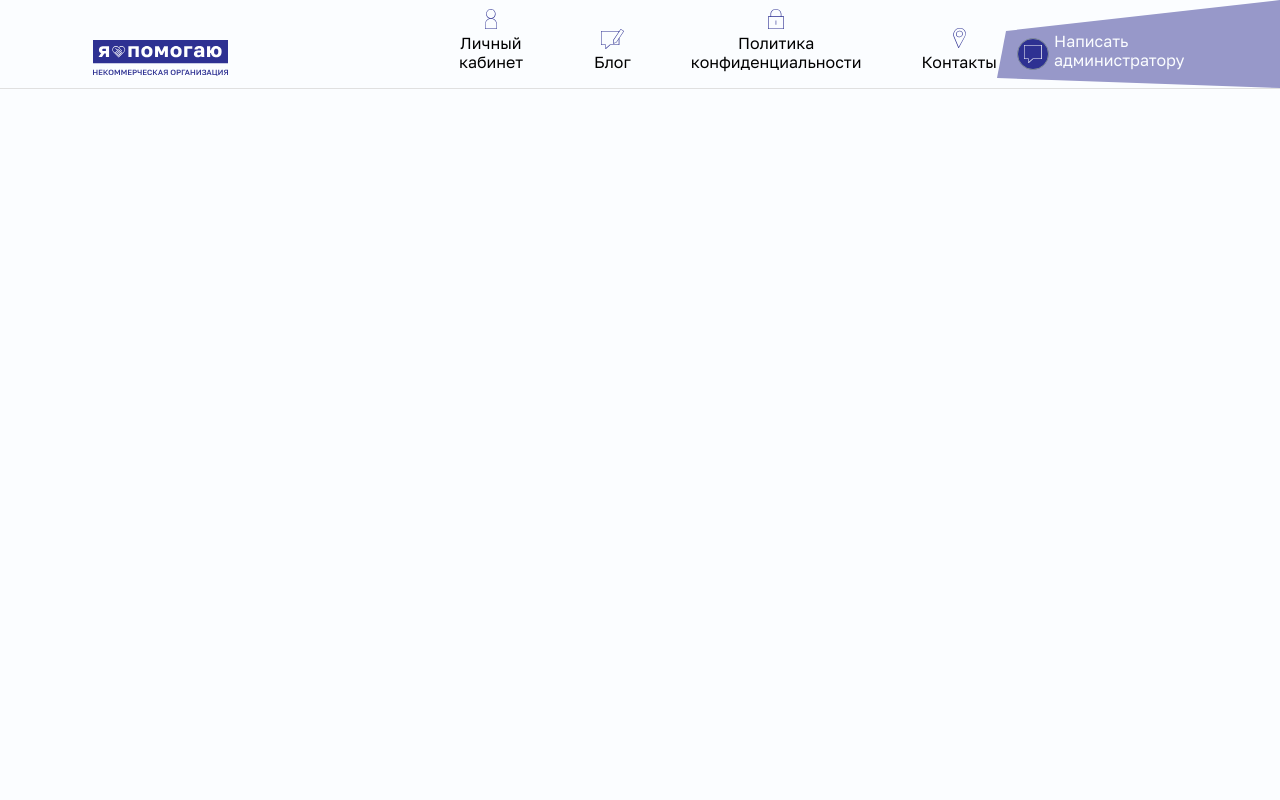
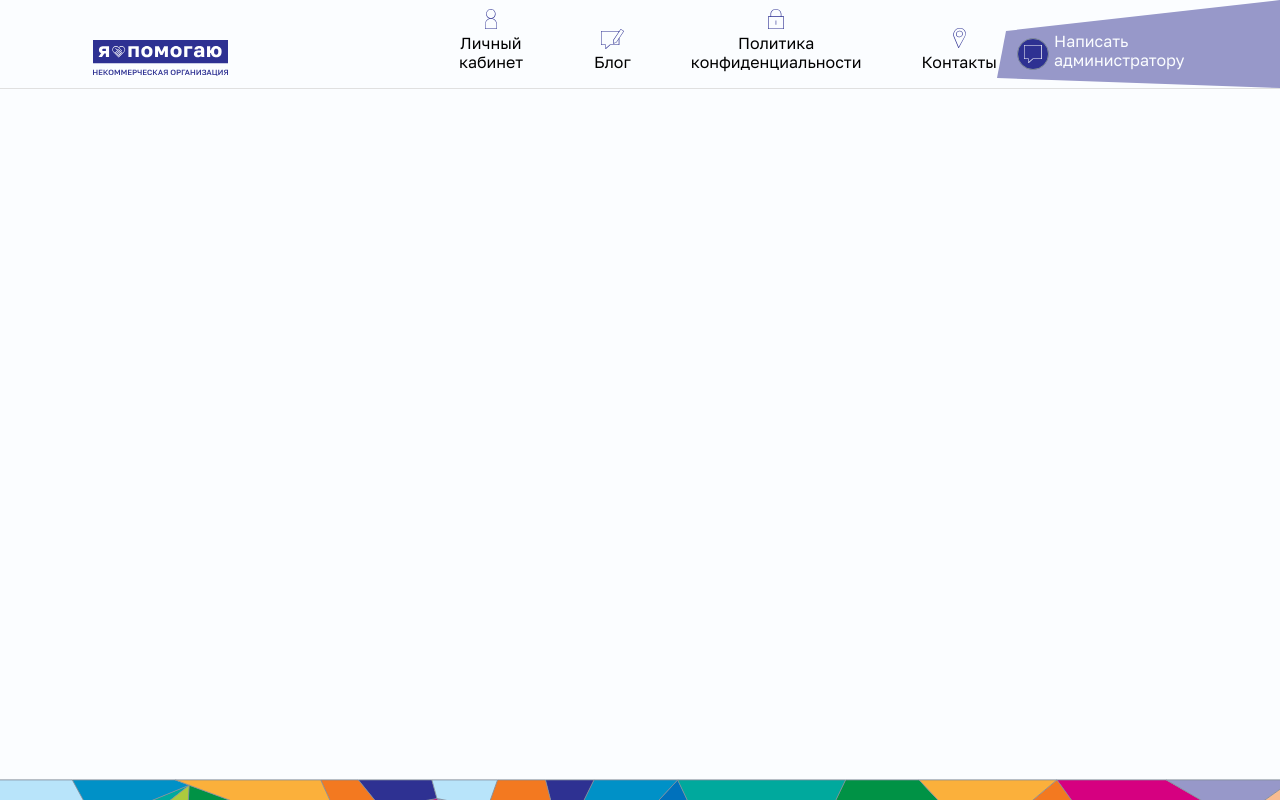
Before and after one commit to vartuom/i-am-helping, a React (Create React App) app: page /modalThree in a window 1280 px wide. Built offline with nearby package versions, Linux system fonts and the light colour scheme; the HTML template or start-up script is replaced by a standard one.

Commit message:
добавлен компонент футера

```diff
--- /dev/null
+++ b/src/components/app-footer/app-footer.module.scss
@@ -0,0 +1,12 @@
+.footer {
+  position: absolute;
+  bottom: 0;
+  left: 0;
+  background-image: url('../../images/footer-background.svg');
+  background-repeat: no-repeat;
+  background-position-x: center;
+  background-position-y: top;
+  background-size: cover;
+  height: 21px;
+  width: 100%;
+}
--- /dev/null
+++ b/src/components/app-footer/app-footer.tsx
@@ -0,0 +1,6 @@
+import { FC } from "react";
+import footer from "./app-footer.module.scss";
+
+export const AppFooter: FC = () => {
+  return <footer className={footer.footer} />;
+};
--- a/src/components/app/App.scss
+++ b/src/components/app/App.scss
@@ -1,6 +1,8 @@
 .App {
   text-align: center;
   width: 100vw;
+  position: relative;
+  min-height: 100vh;
 }
 
 .header {
--- a/src/components/app/App.tsx
+++ b/src/components/app/App.tsx
@@ -1,13 +1,14 @@
-import './App.scss';
-import {Route, Routes, useLocation, useNavigate} from "react-router-dom";
+import "./App.scss";
+import { Route, Routes, useLocation, useNavigate } from "react-router-dom";
 import TestPage from "../../pages/testPage";
 import AnotherTestPage from "../../pages/anotherTestPage";
-import PersonalPage from '../../pages/PersonalPage/PersonalPage';
-import { AppHeader } from '../app-header/app-header';
+import PersonalPage from "../../pages/PersonalPage/PersonalPage";
+import { AppHeader } from "../app-header/app-header";
 import Modal from "../modal/modal";
 import ModalOne from "../modalExamples/modalOne";
 import ModalTwo from "../modalExamples/modalTwo";
 import ModalThree from "../modalExamples/modalThree";
+import { AppFooter } from "../app-footer/app-footer";
 
 function App() {
   const location = useLocation();
@@ -27,10 +28,7 @@ function App() {
           <Route
             path="/modalOne"
             element={
-                        <Modal
-                            onClose={() => navigate(-1)}
-                            isModalOpened
-                        >
+              <Modal onClose={() => navigate(-1)} isModalOpened>
                 <ModalOne />
               </Modal>
             }
@@ -38,10 +36,7 @@ function App() {
           <Route
             path="/modalTwo"
             element={
-                        <Modal
-                            onClose={() => navigate("/")}
-                            isModalOpened
-                        >
+              <Modal onClose={() => navigate("/")} isModalOpened>
                 <ModalTwo />
               </Modal>
             }
@@ -49,16 +44,14 @@ function App() {
           <Route
             path="/modalThree"
             element={
-                        <Modal
-                            onClose={() => navigate("/")}
-                            isModalOpened
-                        >
+              <Modal onClose={() => navigate("/")} isModalOpened>
                 <ModalThree />
               </Modal>
             }
           />
         </Routes>
       )}
+      <AppFooter />
     </div>
   );
 }
```
Also changed, not shown: src/images/footer-background.svg (added), 1 other file (tests, documents, lock files or other folders). Lines whose indentation alone changed are shown as unchanged.
